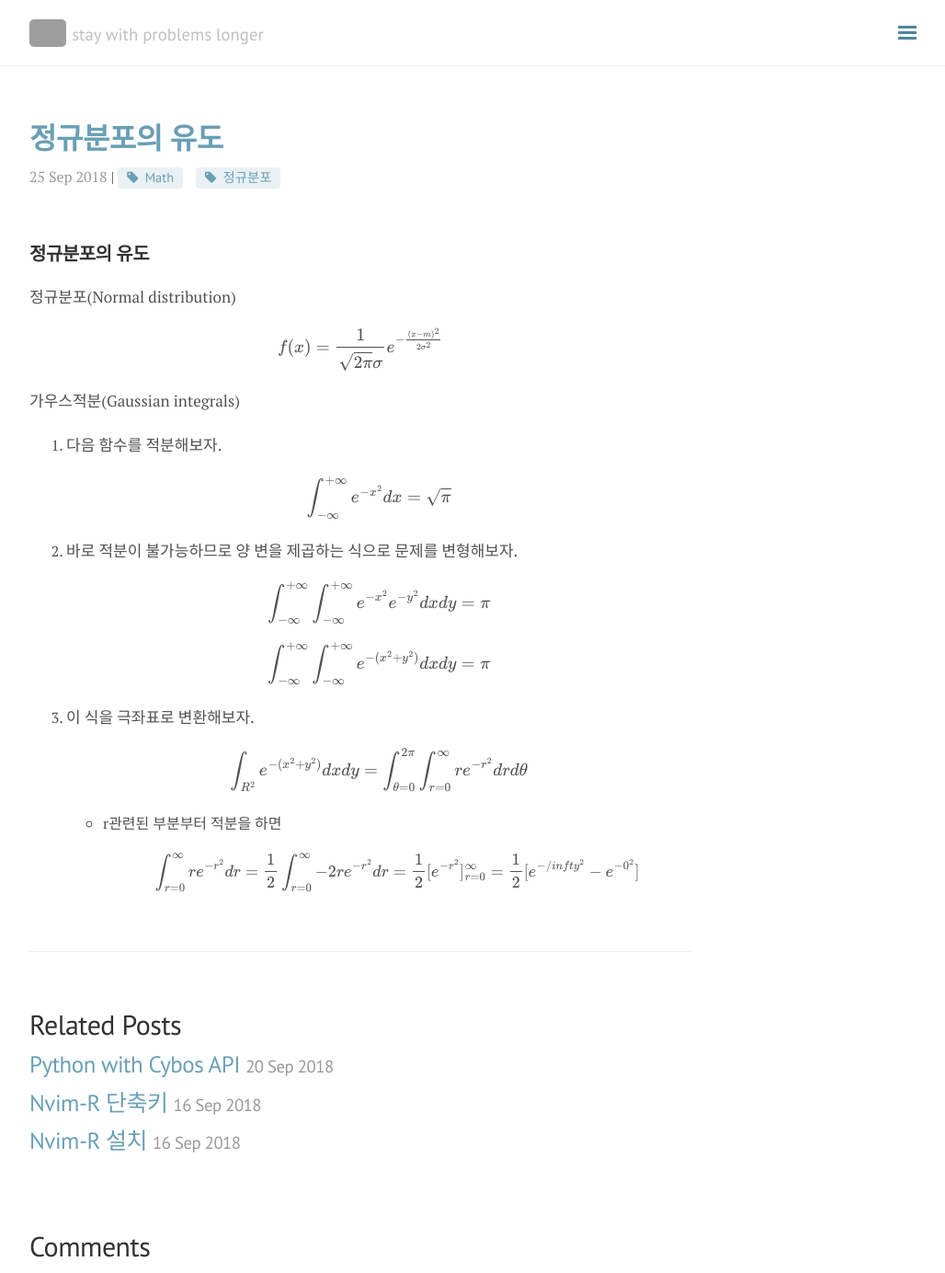
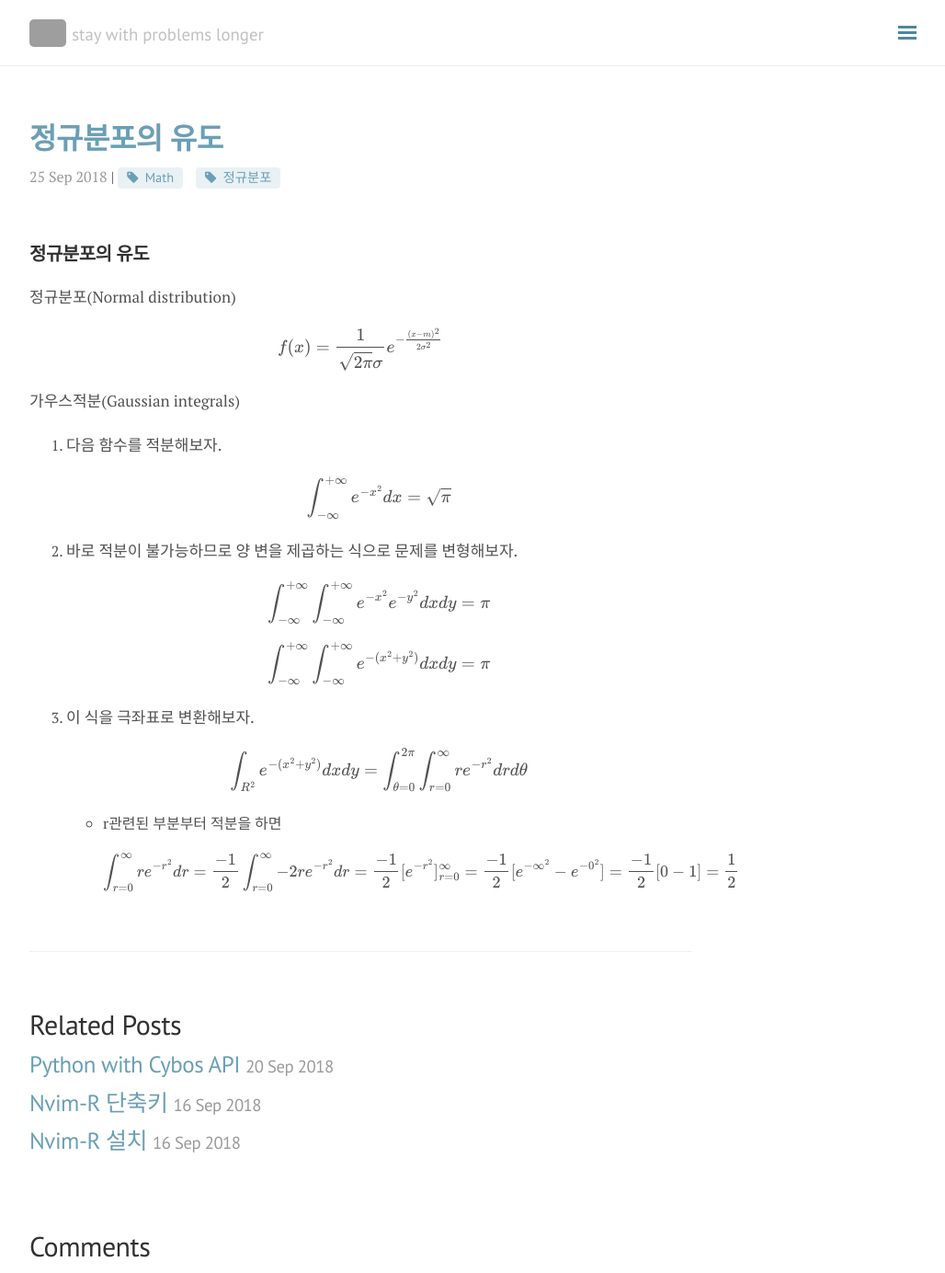
Before and after one commit to seokhoonj/seokhoonj.github.io, a Jekyll site: the page built from _posts/Math/2018-09-25-Math-normal_distribution.md, in a window 1280 px wide and 1384 px high. Shown: the whole window at 92% size, without its empty margins (248-1276 px from the left). Built offline with Jekyll 4.4.1, drawn with Linux system fonts in a browser that asks for light colours; nearby versions of some CDN libraries; formulas are drawn with MathJax 3; comment, search, counter and statistics services are not loaded; grey boxes are pictures that could not be loaded.

Commit message:
add _posts

```diff
--- a/_posts/Math/2018-09-25-Math-normal_distribution.md
+++ b/_posts/Math/2018-09-25-Math-normal_distribution.md
@@ -24,4 +24,4 @@
 3. 이 식을 극좌표로 변환해보자.
 \\( \int\_{R^2}^{} e^{-(x^2+y^2)} dx dy = \int\_{\theta=0}^{2\pi}\int\_{r=0}^{\infty} re^{-r^2} dr d\theta \\)
  - r관련된 부분부터 적분을 하면
-\\( \int\_{r=0}^{\infty} re^{-r^2} dr = \frac{1}{2} \int\_{r=0}^{\infty} -2re^{-r^2} dr = \frac{1}{2}[e^{-r^2}]\_{r=0}^{\infty} = \frac{1}{2}[e^{-/infty^2} - e^{-0^2}] \\)
+\\( \int\_{r=0}^{\infty} re^{-r^2} dr = \frac{-1}{2} \int\_{r=0}^{\infty} -2re^{-r^2} dr = \frac{-1}{2}[e^{-r^2}]\_{r=0}^{\infty} = \frac{-1}{2}[e^{-\infty^2} - e^{-0^2}] = \frac{-1}{2}[0-1] = \frac{1}{2} \\)
```
